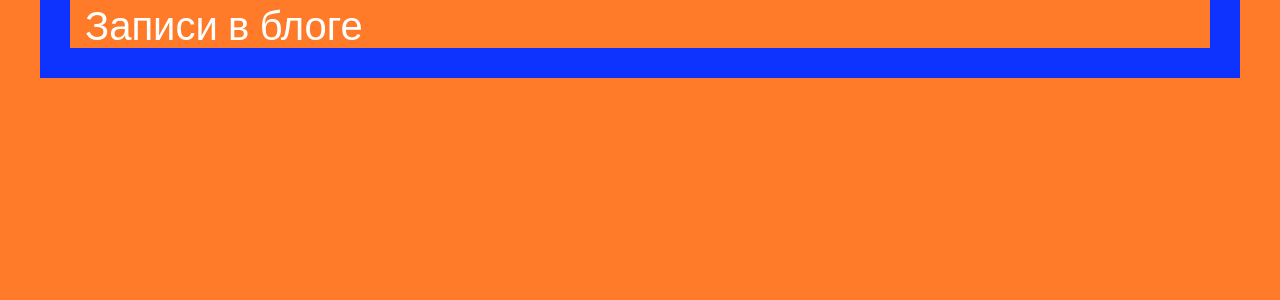
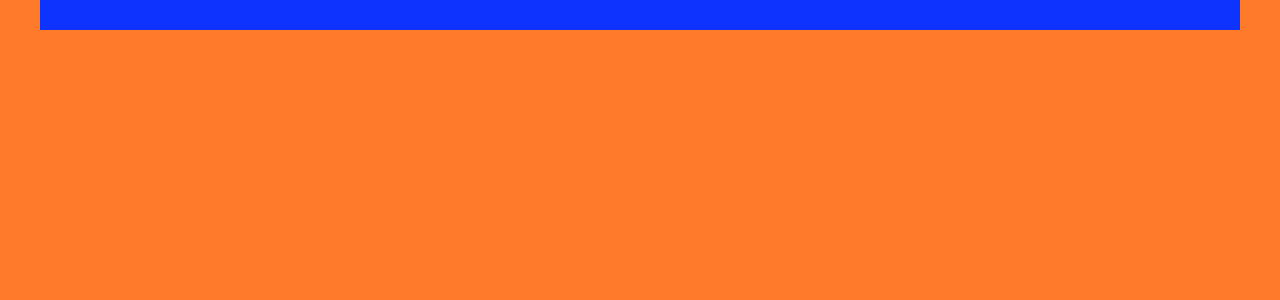
Before and after one commit to aliyalatipova/lib, a Flask app: page /my_news1 in a window 1280 px wide. Shown: the part 70-370 px from the top of the page. Run offline with Flask 2, Linux system fonts and the light colour scheme; data comes from the database, SQL or seed files in the repository; both versions use the stored data as it was after the commit; style sheets or scripts are compiled from the project's sources; some libraries are stand-ins or nearby versions.

Commit message:
в my_news.html убрала заголовок

```diff
--- a/YodaRylit/app/templates/my_news.html
+++ b/YodaRylit/app/templates/my_news.html
@@ -1,7 +1,6 @@
 {% extends "base.html" %}
 
 {% block content %}
-    <h1>Записи в блоге</h1>
     {% for item in news %}
 
 
```
Also changed, not shown: YodaRylit/app/db/blogs.db.
